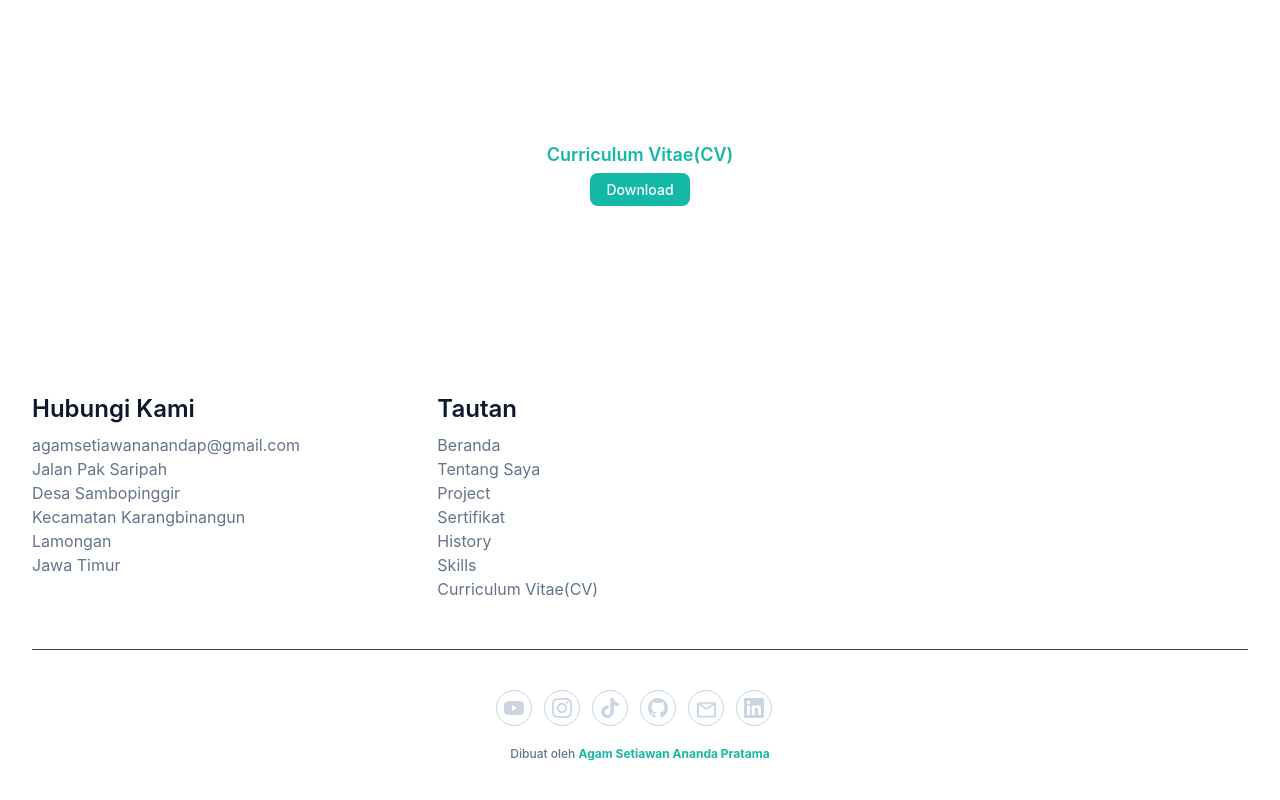
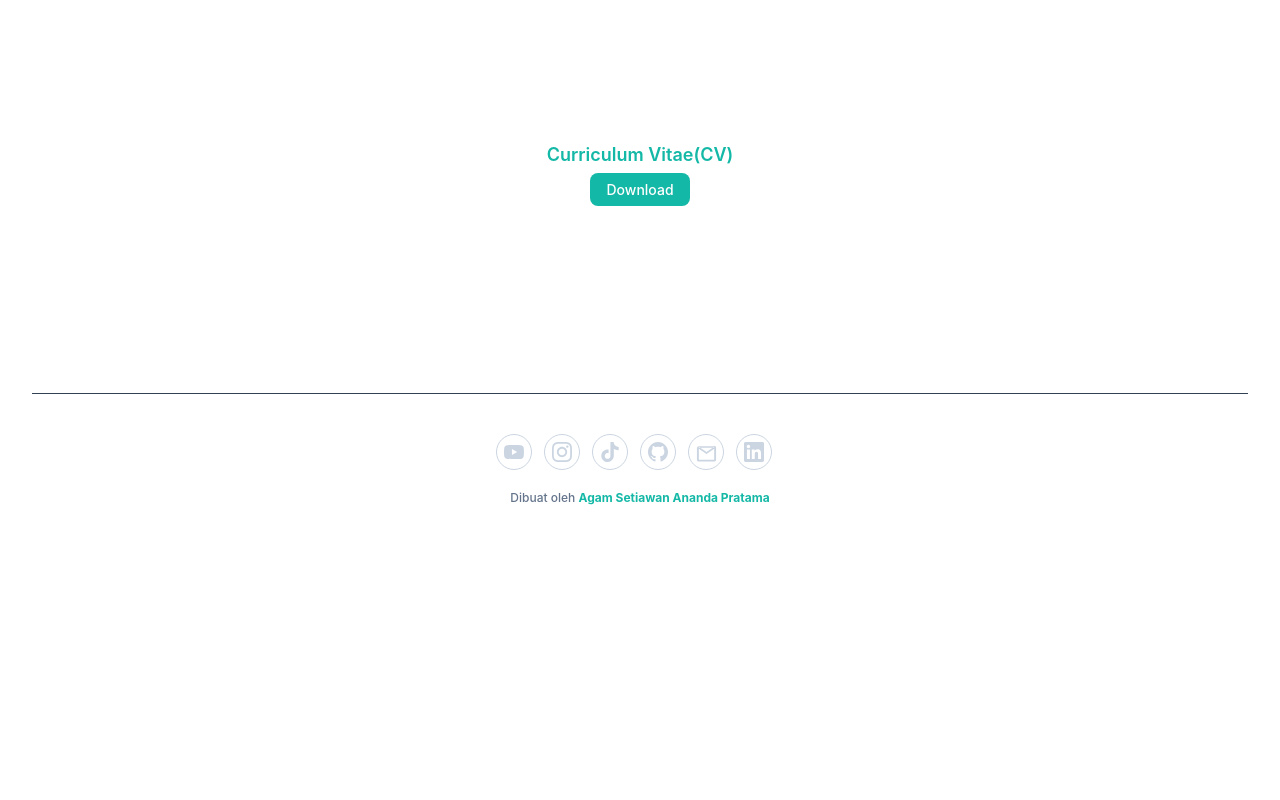
Before and after one commit to AgamSetiawanAnandaPratama/ProfileSite, a website: page index.html in a window 1280 px wide. Shown: the part 5243-6043 px from the top of the page. After the commit the page ends 5941 px from the top, so only its background shows below. Drawn offline with Linux system fonts and the light colour scheme.

Commit message:
Update index.html

```diff
--- a/index.html
+++ b/index.html
@@ -276,46 +276,6 @@
     <!-- Footer Start -->
     <footer class="bg-slate pt-32 pb-32 dark:bg-dark">
       <div class="container">
-        <div class="flex flex-wrap">
-          <div class="mb-12 w-full px-2 text-slate-300 md:w-1/3">
-            <h3 class="mb-2 text-2xl font-semibold text-dark dark:text-white">Hubungi Kami</h3>
-            <a href="mailto:agamsetiawananandap@gmail.com?subject=Pesan untuk Anda&body=Halo!." class="text-secondary hover:text-primary" target="_blank">
-              agamsetiawananandap@gmail.com
-            </a>
-            <p class="text-secondary">Jalan Pak Saripah</p>
-            <p class="text-secondary">Desa Sambopinggir</p>
-            <p class="text-secondary">Kecamatan Karangbinangun</p>
-            <p class="text-secondary">Lamongan</p>
-            <p class="text-secondary">Jawa Timur</p>
-          </div>
-          <div class="mb-12 w-full px-2 md:w-1/3">
-            <h3 class="mb-2 text-2xl font-semibold text-dark dark:text-white">Tautan</h3>
-            <ul class="text-slate-300">
-              <li>
-                <a href="#home" class="inline-block text-base text-secondary hover:text-primary">Beranda</a>
-              </li>
-              <li>
-                <a href="#about" class="inline-block text-base text-secondary hover:text-primary">Tentang Saya</a>
-              </li>
-              <li>
-                <a href="#project" class="inline-block text-base text-secondary hover:text-primary">Project</a>
-              </li>
-              <li>
-                <a href="#sertifikat" class="inline-block text-base text-secondary hover:text-primary">Sertifikat</a>
-              </li>
-              <li>
-                <a href="#history" class="inline-block text-base text-secondary hover:text-primary">History</a>
-              </li>
-              <li>
-                <a href="#skills" class="inline-block text-base text-secondary hover:text-primary">Skills</a>
-              </li>
-              <li>
-                <a href="#CV" class="inline-block text-base text-secondary hover:text-primary">Curriculum Vitae(CV)</a>
-              </li>
-            </ul>
-          </div>
-        </div>
-
         <div class="w-full border-t border-slate-700 pt-10">
           <div class="mb-5 flex items-center justify-center">
 
```
